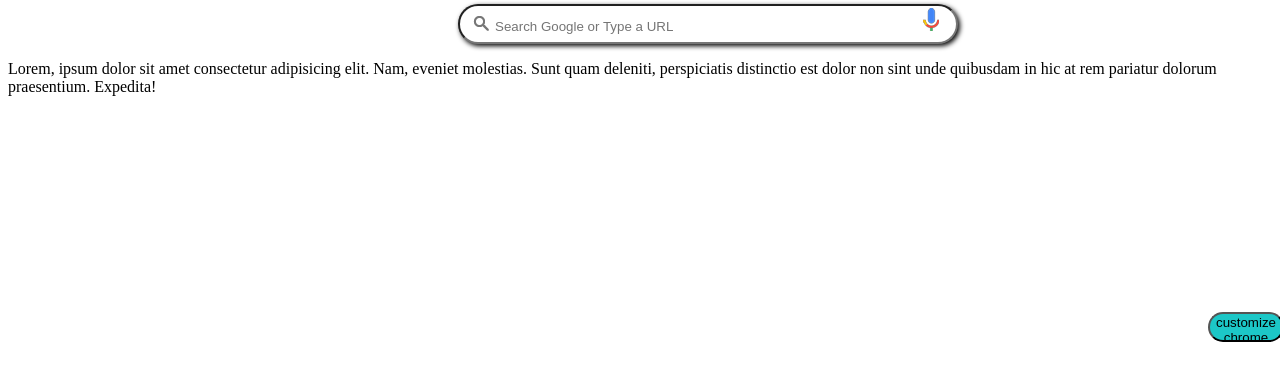
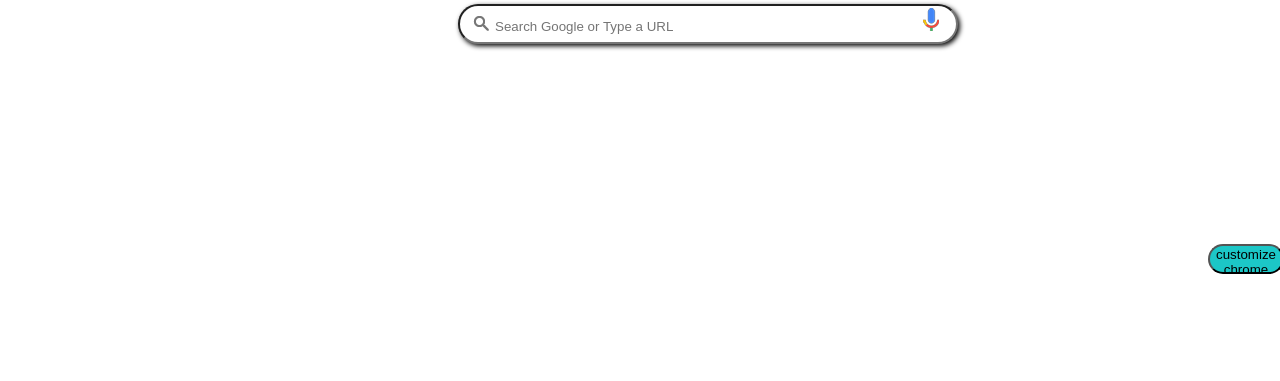
Before and after one commit to Maksudur7/MyfristProject, a plain HTML site: page index.html in a window 1280 px wide. Shown: the part 325-706 px from the top of the page. Drawn offline with Linux system fonts and the light colour scheme.

Commit message:
Update index.html

```diff
--- a/index.html
+++ b/index.html
@@ -31,7 +31,6 @@
             <img src="./search.png" id="body-img1">
             <img src="./mic.png" id="body-img2">
         </div>
-        <p>Lorem, ipsum dolor sit amet consectetur adipisicing elit. Nam, eveniet molestias. Sunt quam deleniti, perspiciatis distinctio est dolor non sint unde quibusdam in hic at rem pariatur dolorum praesentium. Expedita!</p>
         <button>customize chrome</button>
     </div>
 </body>
```
